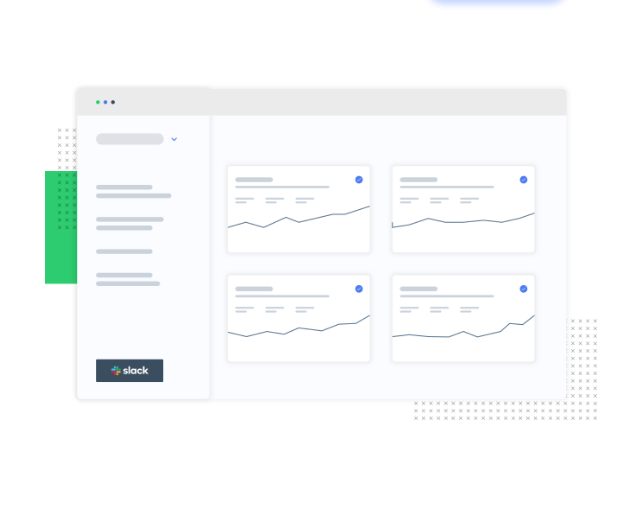
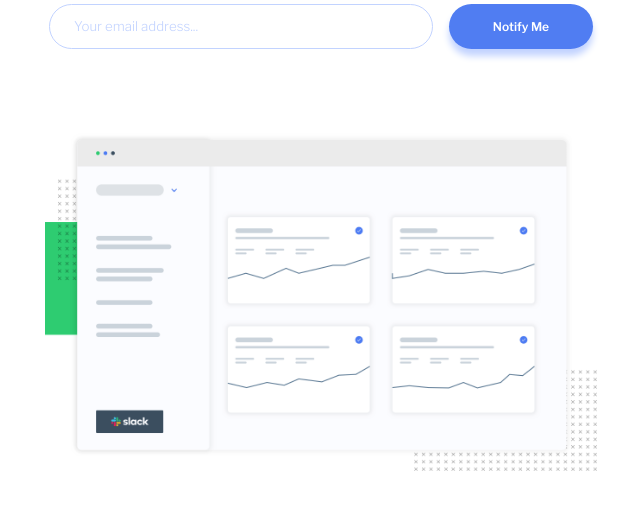
Before and after one commit to Arzu475/Ping-comingsoon-page-challenge, a plain HTML site: page index.html in a window 1280 px wide. Shown: the part 298-830 px from the top of the page, without its empty margins (319-959 px from the left). Drawn offline with nearby package versions, Linux system fonts and the light colour scheme.

Commit message:
Any Commit

```diff
--- a/styles.css
+++ b/styles.css
@@ -51,7 +51,7 @@ body {
 
 
 main {
-    padding-top: 18%;
+    padding-top: 20rem;
     width: 60%;
 }
 
@@ -91,10 +91,10 @@ main {
 }
 
 .input-section input[type="email"] {
-    width: 21rem;
-    height: 2.5rem;
+    width: 24rem;
+    height: 2.8rem;
     padding-left: 1.5rem;
-    border-radius: 20px;
+    border-radius: 28px;
     border: 1px solid var(--input);
     outline: none;
 }
@@ -115,9 +115,9 @@ input::placeholder {
 }
 
 .input-section .btn {
-    height: 2.5rem;
+    height: 2.8rem;
     width: 9rem;
-    border-radius: 20px;
+    border-radius: 30px;
     cursor: pointer;
     border: none;
     outline: none;
@@ -136,7 +136,7 @@ input::placeholder {
 
 .hero-section {
     padding-top: 11%;
-    padding-bottom: 15%;
+    padding-bottom: 14%;
     padding-inline: 14%;
 }
 
@@ -238,7 +238,7 @@ input::placeholder {
 
     .hero-section {
         padding-inline: 0;
-        padding-bottom: 15%;
+        padding-bottom: 18%;
     }
 }
 
@@ -252,7 +252,7 @@ input::placeholder {
         font-size: 1.1em;
     }
     main {
-        padding-top: 10%;
+        padding-top: 15%;
     }
 
 
```
